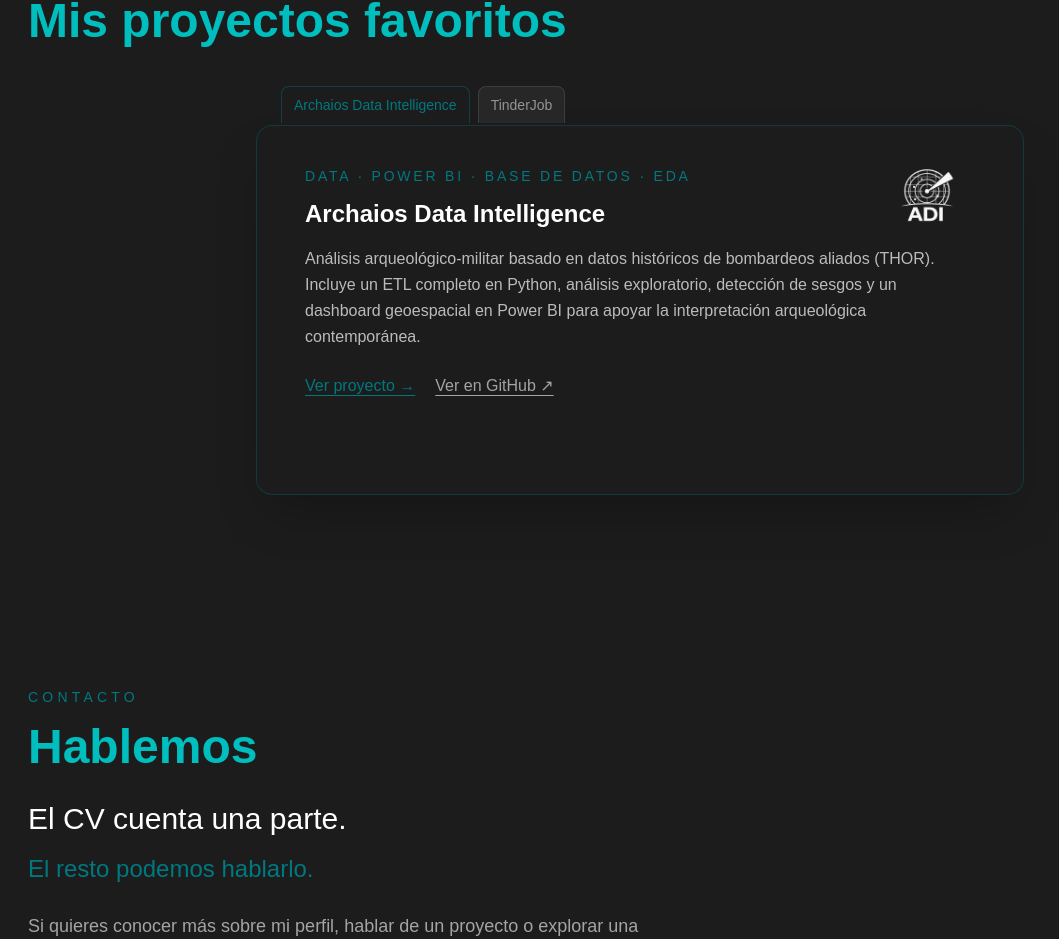
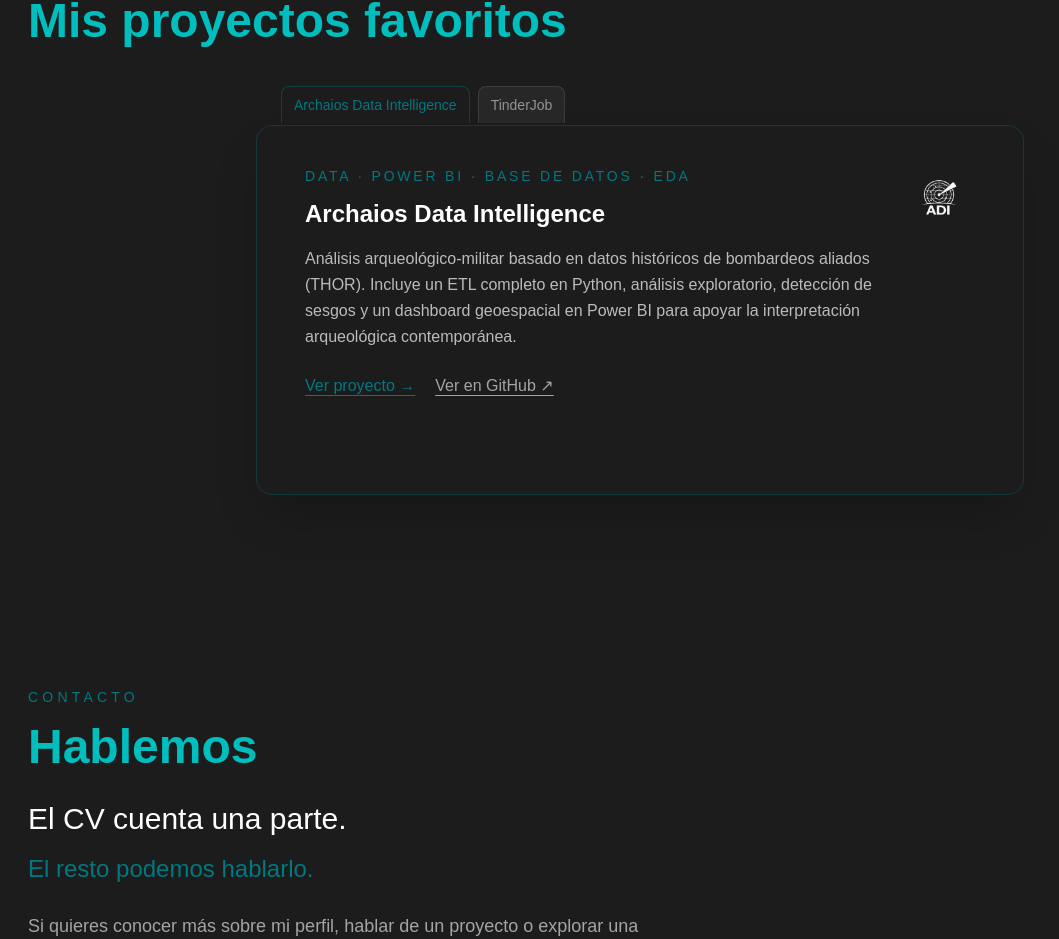
Before and after one commit to HelenDiMo/elena-diaz-beyond-the-resume, a Next.js app: page / in a window 1280 px wide. Shown: the part 4093-5032 px from the top of the page, without its empty margins (0-1059 px from the left). Built offline with nearby package versions, Linux system fonts and the light colour scheme.

Commit message:
fix: ajustar estilos y corregir la estructura del componente ProjectCard

```diff
--- a/src/components/projects/ProjectCard.tsx
+++ b/src/components/projects/ProjectCard.tsx
@@ -21,32 +21,36 @@
       }}
       className="relative mx-auto w-full max-w-3xl overflow-hidden rounded-xl bg-graphite/40"
     >
+      {/* Logo */}
       {project.image && (
-        <div className="absolute up-3 right-3 flex h-30 w-30 items-center justify-center rounded-lg ">
-          {/* si añadimos bg-black/40 p-2 backdrop-blur-sm sale un cuadradito */}
+        <div className="absolute right-3 top-3 flex h-16 w-16 items-center justify-center sm:right-5 sm:top-5 sm:h-20 sm:w-20">
           <Image
             src={project.image}
             alt={`Imagen representativa de ${project.title}`}
-            width={100} /*40*/
-            height={100} /*40*/
+            width={100}
+            height={100}
             className="h-full w-full object-contain"
           />
         </div>
       )}
-      <div className="p-6">
-        {" "}
-        {/* Padding del contenido */}
+
+      {/* Contenido */}
+      <div className="p-5 pr-24 sm:p-6 sm:pr-28">
         <p className="text-sm font-medium uppercase tracking-[0.2em] text-teal">
           {project.category}
         </p>
-        <h3 className="mt-3 text-2xl font-bold text-white">{project.title}</h3>{" "}
-        {/* Título */}
+
+        <h3 className="mt-3 text-2xl font-bold text-white">
+          {project.title}
+        </h3>
+
         <p className="mt-4 leading-relaxed text-white/70">
-          {" "}
-          {/* mt- Espacios verticales */}
           {project.description}
         </p>
-        {/*<ul className="mt-5 flex flex-wrap gap-2">
+
+        {/* Tecnologías — actualmente desactivado */}
+        {/*
+        <ul className="mt-5 flex flex-wrap gap-2">
           {project.technologies.map((technology) => (
             <li
               key={technology}
@@ -55,8 +59,11 @@
               {technology}
             </li>
           ))}
-        </ul>    --> SI QUIERO AÑADIR LOS CIRCULITOS CON LAS TECNOLOGÍAS UTILIZADAS*/}
-        <div className="mt-6 flex flex-wrap gap-5">
+        </ul>
+        */}
+
+        {/* Enlaces */}
+        <div className="mt-6 flex flex-wrap gap-x-5 gap-y-3">
           <Link
             href={`/projects/${project.slug}`}
             className="font-medium text-teal underline underline-offset-4 transition-colors hover:text-oceanic"
```
